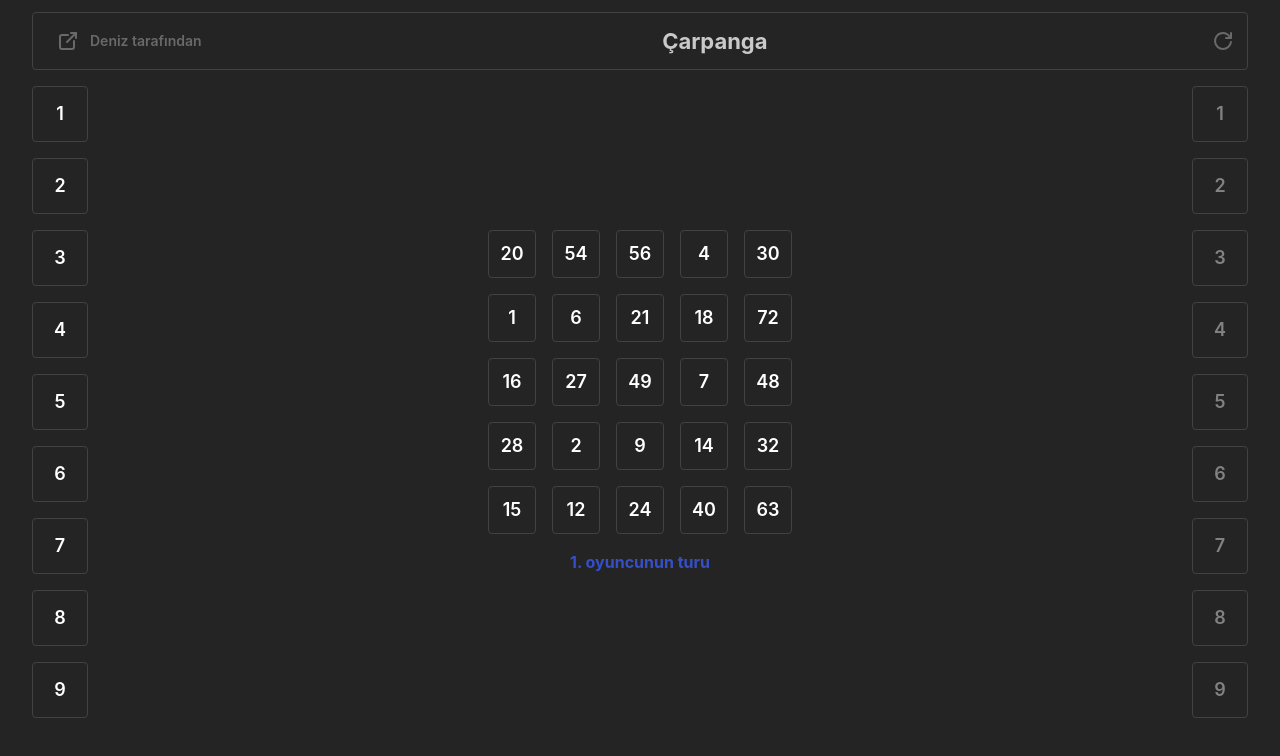
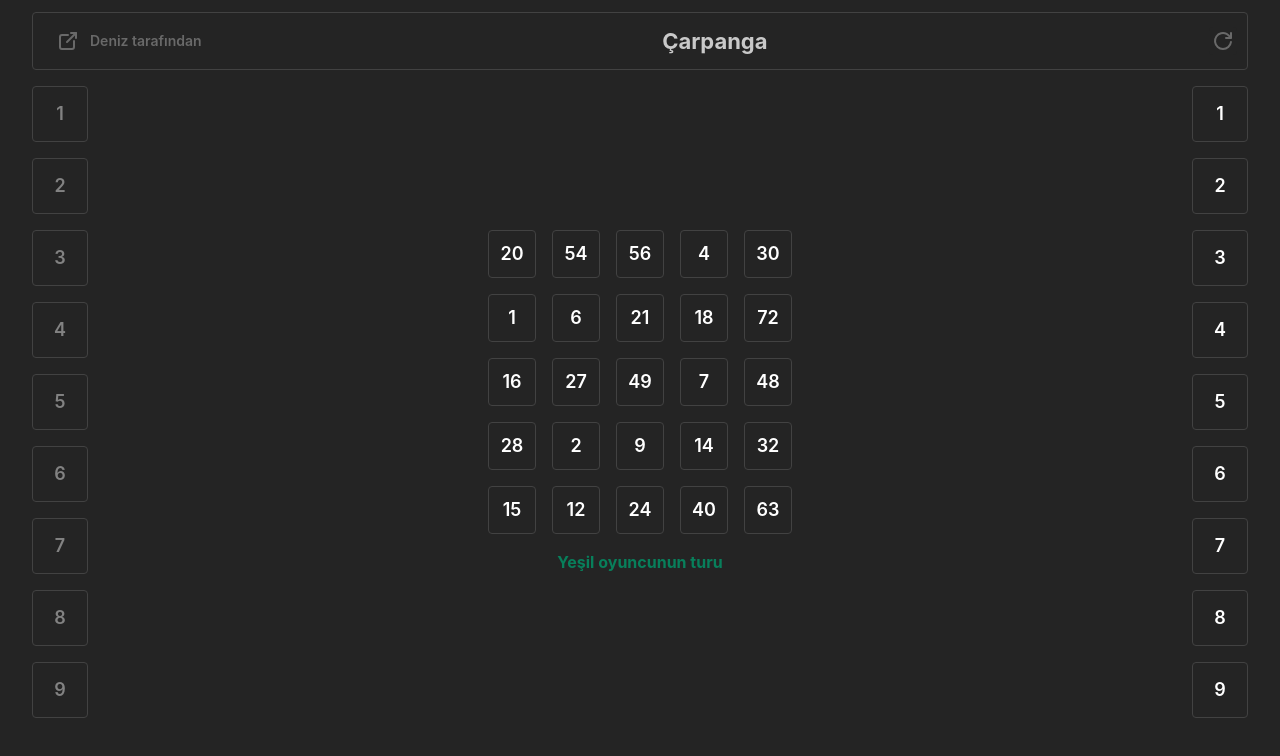
Before and after one commit to TheAlan404/carpanga, a React (Vite) app: page / in a window 1280 px wide. Shown: the top 756 px of the page. Built offline with nearby package versions, Linux system fonts and the light colour scheme.

Commit message:
random players

```diff
--- a/src/App.tsx
+++ b/src/App.tsx
@@ -32,7 +32,7 @@ const swap = (n: number) => n === 0 ? 1 : 0;
 
 const App = () => {
 	const [allowRetake] = useState<boolean>(false);
-	const [turn, setTurn] = useState<0 | 1>(0);
+	const [turn, setTurn] = useState<0 | 1>(Math.round(Math.random()));
 	const [players, setPlayers] = useState<Player[]>(createPlayers());
 	const [board, setBoard] = useState<number[][]>(randomBoard());
 	const [gameState, setGameState] = useState<"game" | "ended">("game");
@@ -129,7 +129,7 @@ const App = () => {
 		ta="center"
 		fw="bold"
 		c={players[turn].color}
-	>{`${turn+1}. oyuncunun turu`}</Text>;
+	>{`${turn ? "Yeşil" : "Mavi"} oyuncunun turu`}</Text>;
 
 	if(winningPlayer !== null) {
 		label = (
@@ -139,7 +139,7 @@ const App = () => {
 				<Text
 					fw="bold"
 					c={players[winningPlayer].color}
-				>{`${winningPlayer+1}. oyuncu kazandı!`}</Text>
+				>{`${winningPlayer ? "Yeşil" : "Mavi"} oyuncu kazandı!`}</Text>
 				<Button
 					color="dark"
 					onClick={restart}
```
